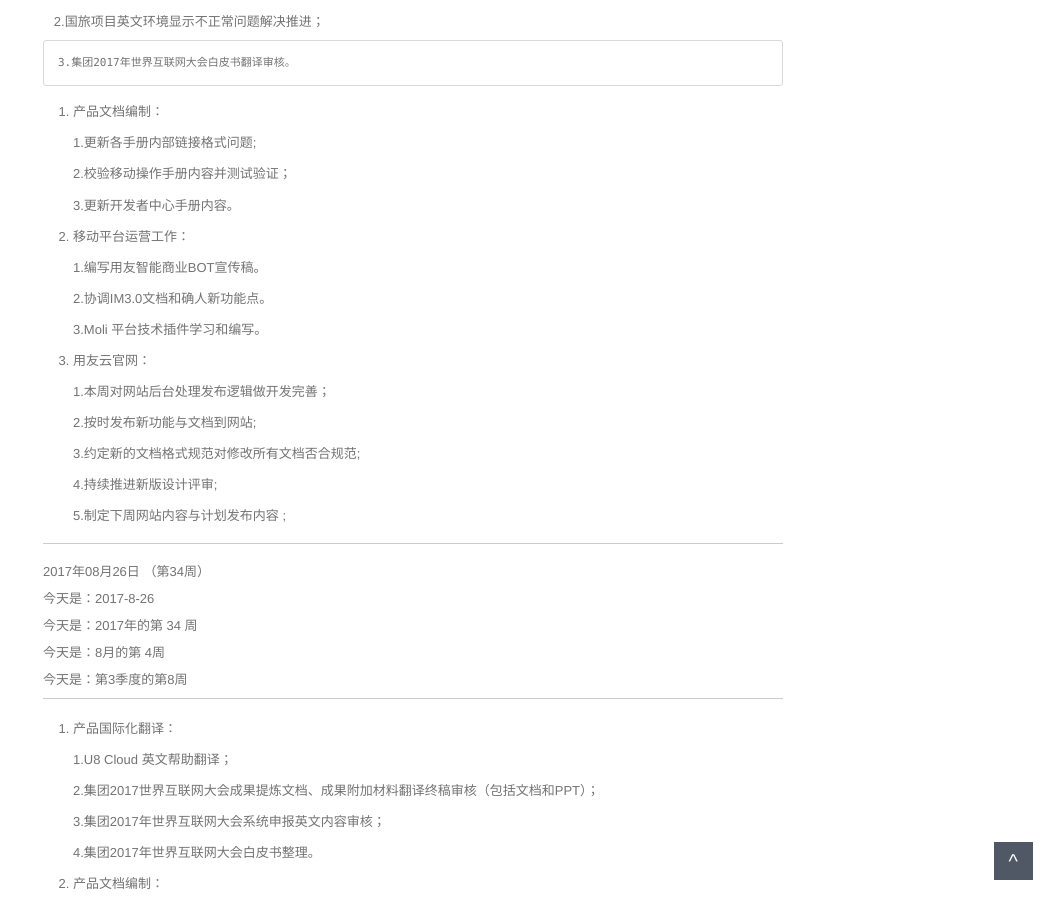
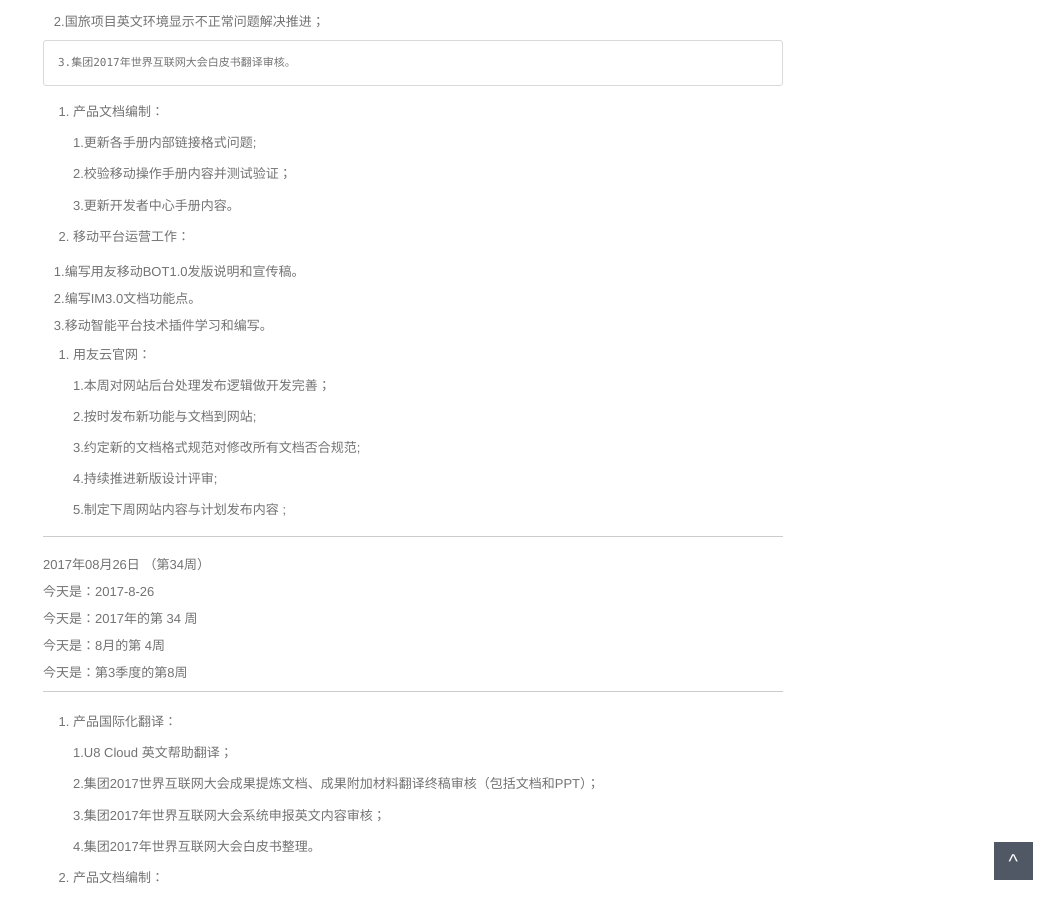
Before and after one commit to walllFlower/blog, a Jekyll site: the page built from _posts/2017-06-22-day_report_cxz.md, in a window 1280 px wide and 900 px high, scrolled down 555 px. Shown: the whole window, without its empty margins (227-1280 px from the left). Built offline with Jekyll 4.4.1, drawn with Linux system fonts in a browser that asks for light colours; comment, search, counter and statistics services are not loaded.

Commit message:
Update 2017-06-22-day_report_cxz.md

```diff
--- a/_posts/2017-06-22-day_report_cxz.md
+++ b/_posts/2017-06-22-day_report_cxz.md
@@ -39,11 +39,11 @@ categories: 日报
 
 3. 移动平台运营工作：
 
-    1.编写用友智能商业BOT宣传稿。
+    1.编写用友移动BOT1.0发版说明和宣传稿。
 
-    2.协调IM3.0文档和确人新功能点。
+    2.编写IM3.0文档功能点。
 
-    3.Moli 平台技术插件学习和编写。
+    3.移动智能平台技术插件学习和编写。
 
 4. 用友云官网：
 
```
